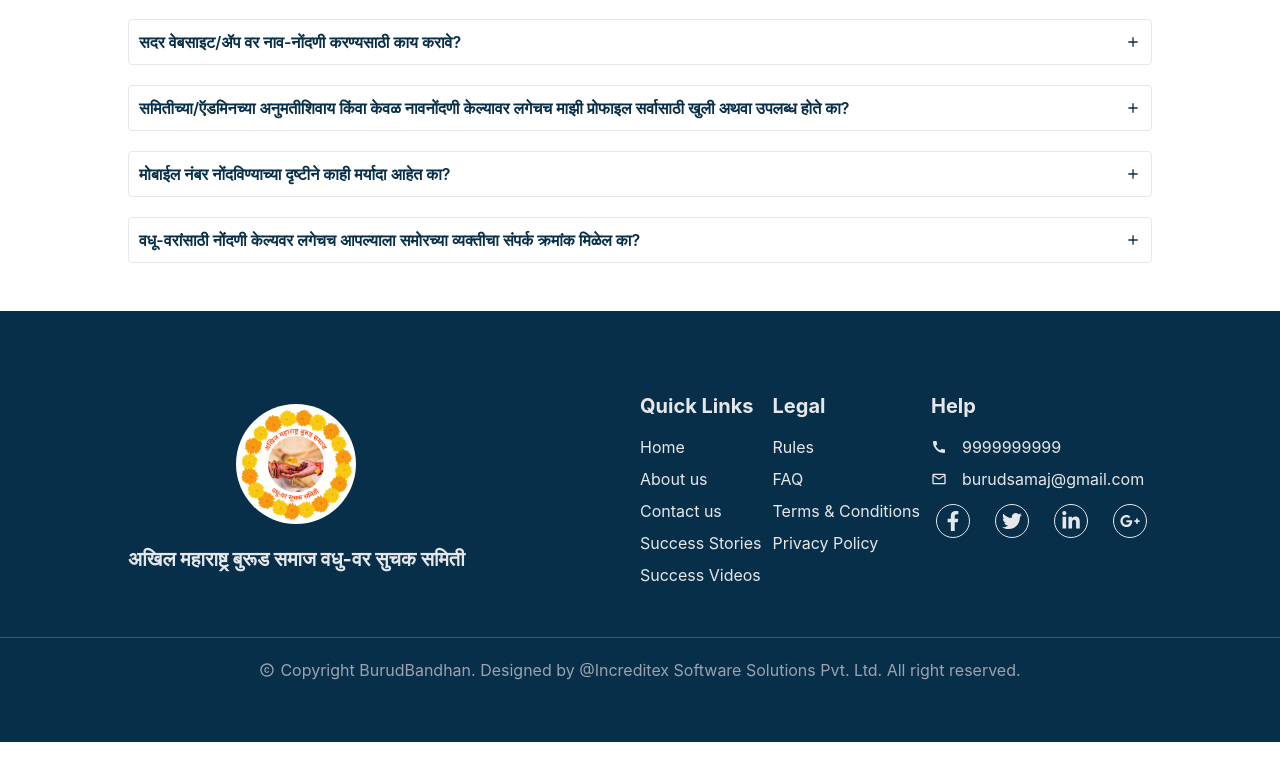
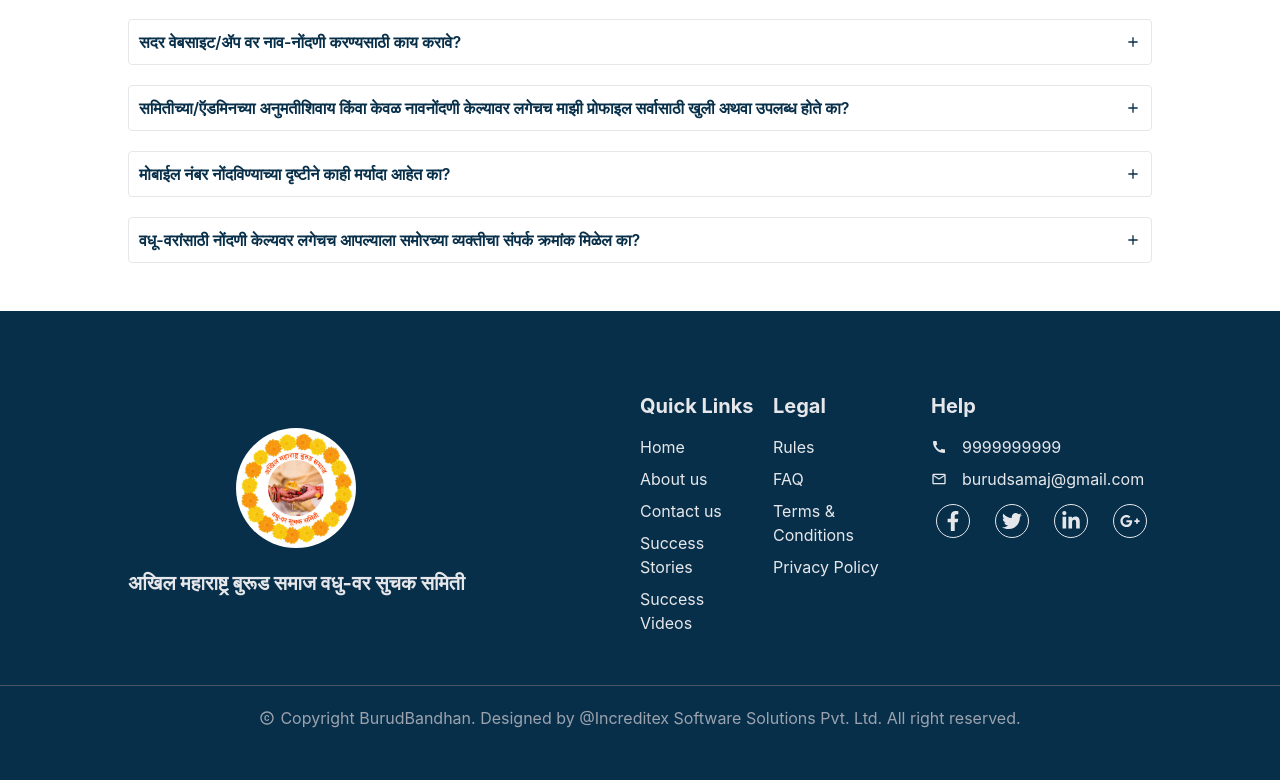
Before and after one commit to Increditex-Software-Solutions-Pvt-Ltd/new_BurudBandhan, a React (Create React App) app in the folder frontend/: page / in a window 1280 px wide. Shown: the part 2234-3014 px from the top of the page. Before the commit the page ends 2976 px from the top, so only its background shows below. Built offline with nearby package versions, Linux system fonts and the light colour scheme.

Commit message:
footer is responsive now

```diff
--- a/frontend/src/Components/Footer.jsx
+++ b/frontend/src/Components/Footer.jsx
@@ -24,7 +24,7 @@ const Footer = () => {
     const [legalLinks, setLegalLinks] = useState(iniLegalLinks);
   return (
     <footer className='  bg-sky-950 text-gray-200  pt-[80px] pb-[40px] '>
-        <div className=' border-gray-50 w-[80%] m-auto flex justify-between items-center'>
+        <div className=' border-gray-50 w-[80%] m-auto flex flex-col lg:flex-row justify-between items-center gap-4'>
             {/* logo and text */}
             <div className='flex flex-col gap-[20px]'>
                 <img className='w-[120px] h-[120px] m-auto rounded-full' src={burudLogo} alt='logo_image' />
@@ -32,7 +32,7 @@ const Footer = () => {
             </div>
 
             {/* links section */}
-            <div className='w-[50%] flex justify-between'>
+            <div className='w-full lg:w-[50%] flex flex-wrap md:flex-nowrap gap-4 justify-between'>
                 <div className='text-left'>
                     <h5 className='text-[20px] font-bold mb-[14px]'>Quick Links</h5>
                     <ul className='flex flex-col gap-[8px]'>
```
